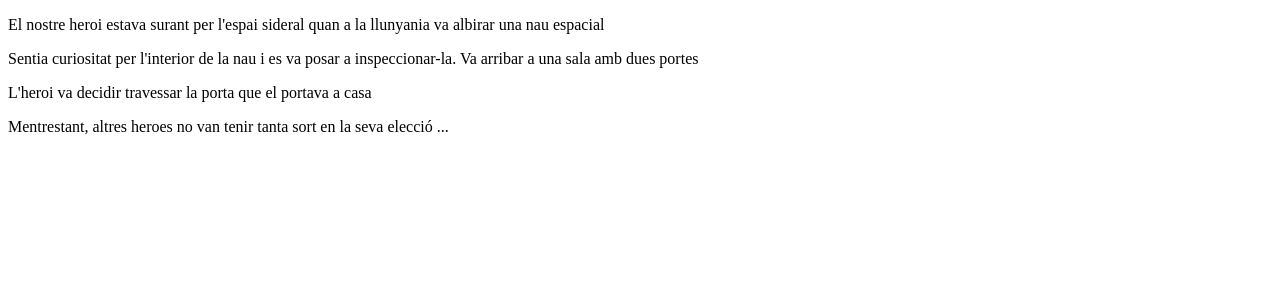
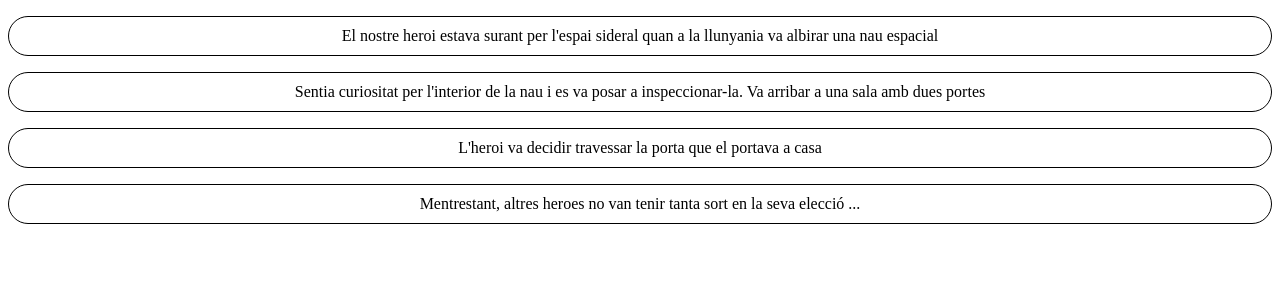
Before and after one commit to anabelcastillo/S6-Intro-AngularApp, an Angular app: page / in a window 1280 px wide. Shown: the top 300 px of the page. Built offline with nearby package versions, Linux system fonts and the light colour scheme.

Commit message:
"Exercici 3"

```diff
--- a/src/app/scene/scene.component.css
+++ b/src/app/scene/scene.component.css
@@ -0,0 +1,6 @@
+.sentence {
+    border: 1px solid black;
+    border-radius: 20px;
+    text-align: center;
+    padding: 10px;
+}
--- a/src/app/scene/scene.component.html
+++ b/src/app/scene/scene.component.html
@@ -1 +1 @@
-<p>{{storyList.text}}</p>
+<p [class]="sentenceStyle">{{storyList.text}}</p>
--- a/src/app/scene/scene.component.ts
+++ b/src/app/scene/scene.component.ts
@@ -10,6 +10,7 @@ import { Story } from '../story';
 export class SceneComponent implements OnInit {
 
   @Input() storyList: Story = {text:''};
+  sentenceStyle = "sentence";
 
   constructor() { }
 
```
